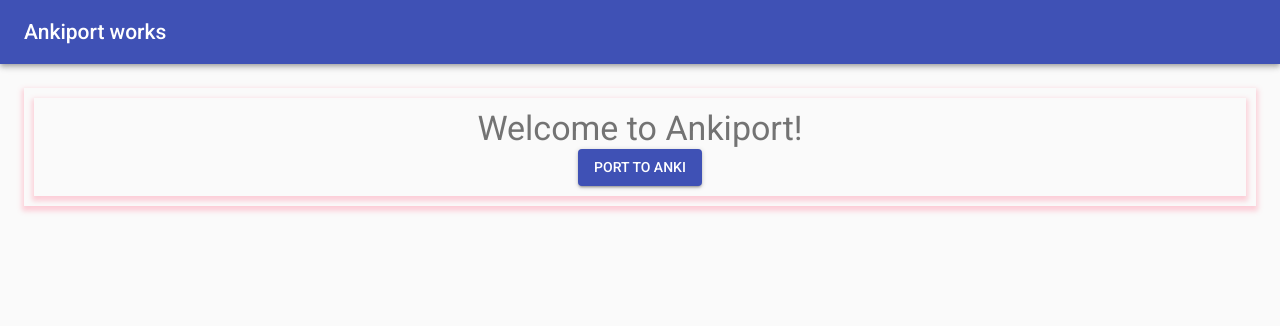
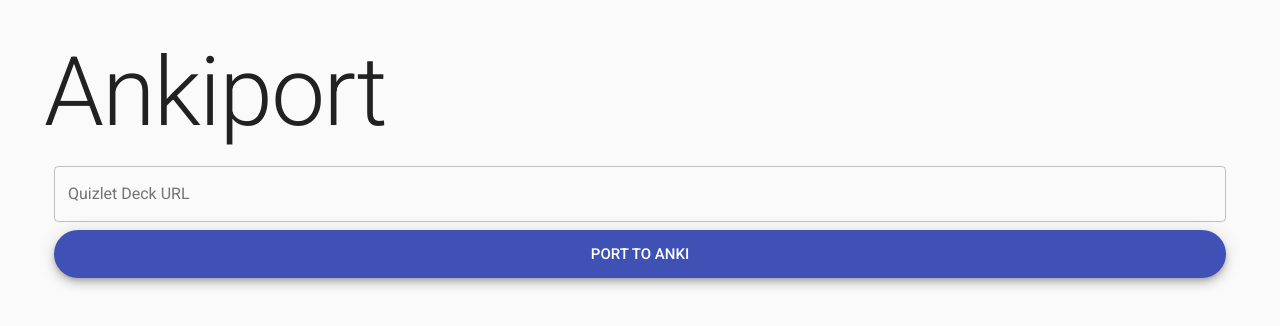
Before and after one commit to jahzielv/ankiport-web, a React (Create React App) app: page / in a window 1280 px wide. Shown: the top 326 px of the page. Built offline with nearby package versions, Linux system fonts and the light colour scheme.

Commit message:
more ui changes

```diff
--- a/src/App.js
+++ b/src/App.js
@@ -19,7 +19,7 @@
 const App = ({ classes }) => (
   <Fragment>
     <CssBaseline />
-    <AppHeader />
+    {/* <AppHeader /> */}
     <main className={classes.main}>
       <Home />
     </main>
--- /dev/null
+++ b/src/components/InputArea.js
@@ -0,0 +1,52 @@
+import React from 'react';
+import {
+  Typography,
+  Button,
+  Grid,
+  TextField
+} from '@material-ui/core';
+import classNames from "classnames";
+import { withStyles } from '@material-ui/core/styles';
+import PropTypes from 'prop-types';
+
+
+
+const styles = {
+  root: {
+    padding: "10px",
+    border: "20px",
+    // justify: "center",
+    // alignContent: "center",
+    // alignItems: "center",
+    // direction: "column"
+  },
+};
+
+
+function InputArea(props) {
+  const { classes, children, className, ...other } = props;
+
+  return (
+    <Grid container className={classes.root} direction="column">
+        <TextField
+            id="outlined-with-placeholder"
+            label="Quizlet Deck URL"
+            placeholder=""
+            className={classes.textField}
+            margin="normal"
+            variant="outlined"
+        />
+        <Button id="buttonPort" variant="extendedFab" color="primary" size="large">
+          Port to Anki
+        </Button>
+    </Grid>
+  );
+}
+
+InputArea.propTypes = {
+  children: PropTypes.node,
+  classes: PropTypes.object.isRequired,
+  className: PropTypes.string,
+};
+
+export default withStyles(styles)(InputArea);
--- a/src/pages/Home.js
+++ b/src/pages/Home.js
@@ -2,21 +2,23 @@
 import {
   Typography,
   Button,
-  Grid
+  Grid,
+  TextField
 } from '@material-ui/core';
 import classNames from "classnames";
 import { withStyles } from '@material-ui/core/styles';
 import PropTypes from 'prop-types';
+import Input from "../components/InputArea";
+
 
 const styles = {
   root: {
     background: "light-grey",
     color: 'white',
-    boxShadow: '0 3px 5px 2px rgba(255, 105, 135, .3)',
     padding: "10px",
     justify: "center",
-    alignContent: "center",
-    alignItems: "center",
+    // alignContent: "center",
+    alignItems: "flex-start",
     direction: "column"
   },
 };
@@ -27,9 +29,9 @@
 
   return (
     <Grid container className={classNames(classes.root)}>
-      <Grid container className={classNames(classes.root)} direction="column" alignItems="center" id="gridContent">
-        <Typography variant="display1" align="center">Welcome to Ankiport!</Typography>
-        <Button id="buttonPort" variant="contained" color="primary">Port to Anki</Button>
+      <Grid container className={classNames(classes.root)} direction="column" id="gridContent">
+        <Typography variant="h1" align="center">Ankiport</Typography>
+        <Input/>
       </Grid>
     </Grid>
   );
```
